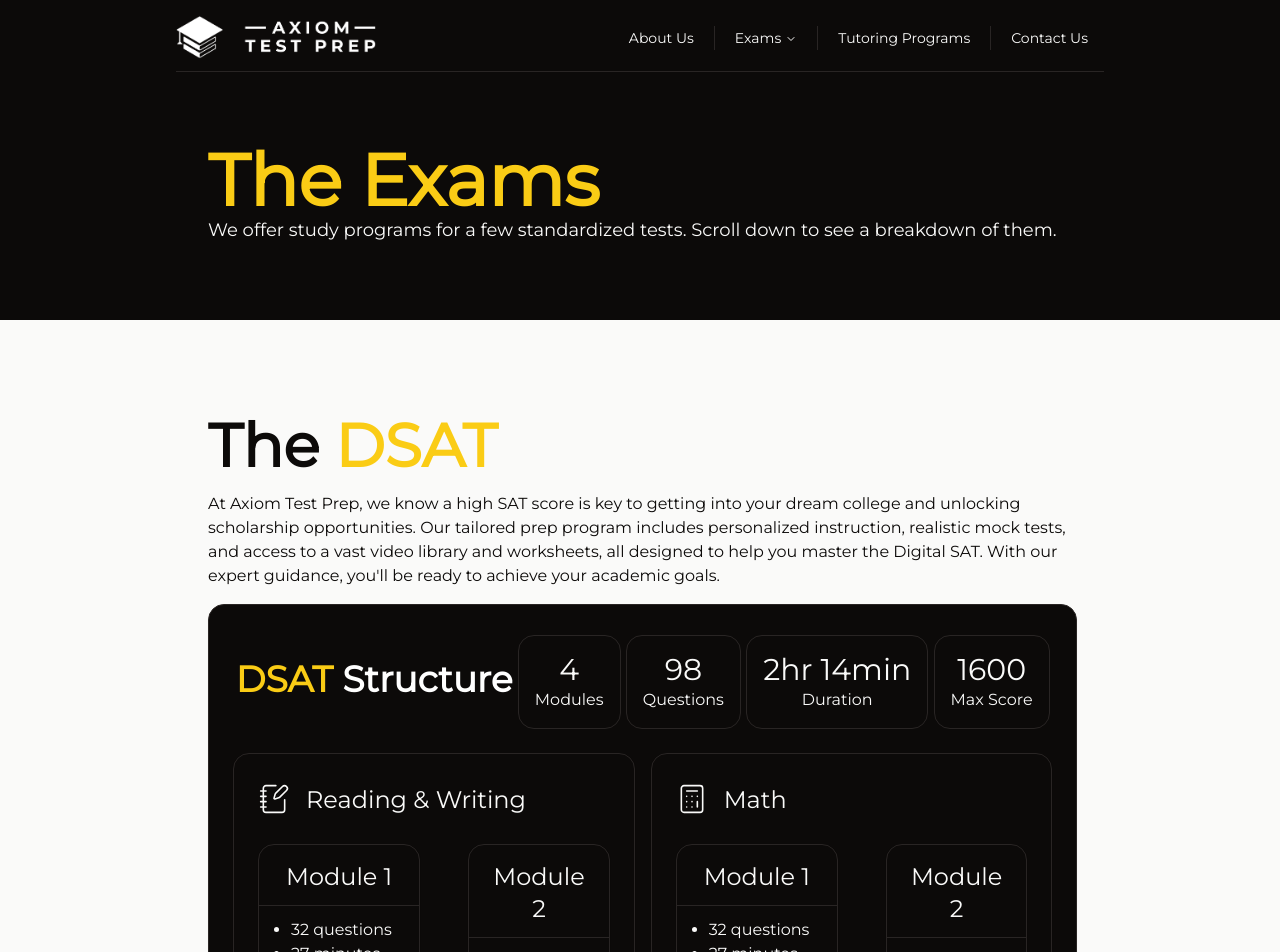
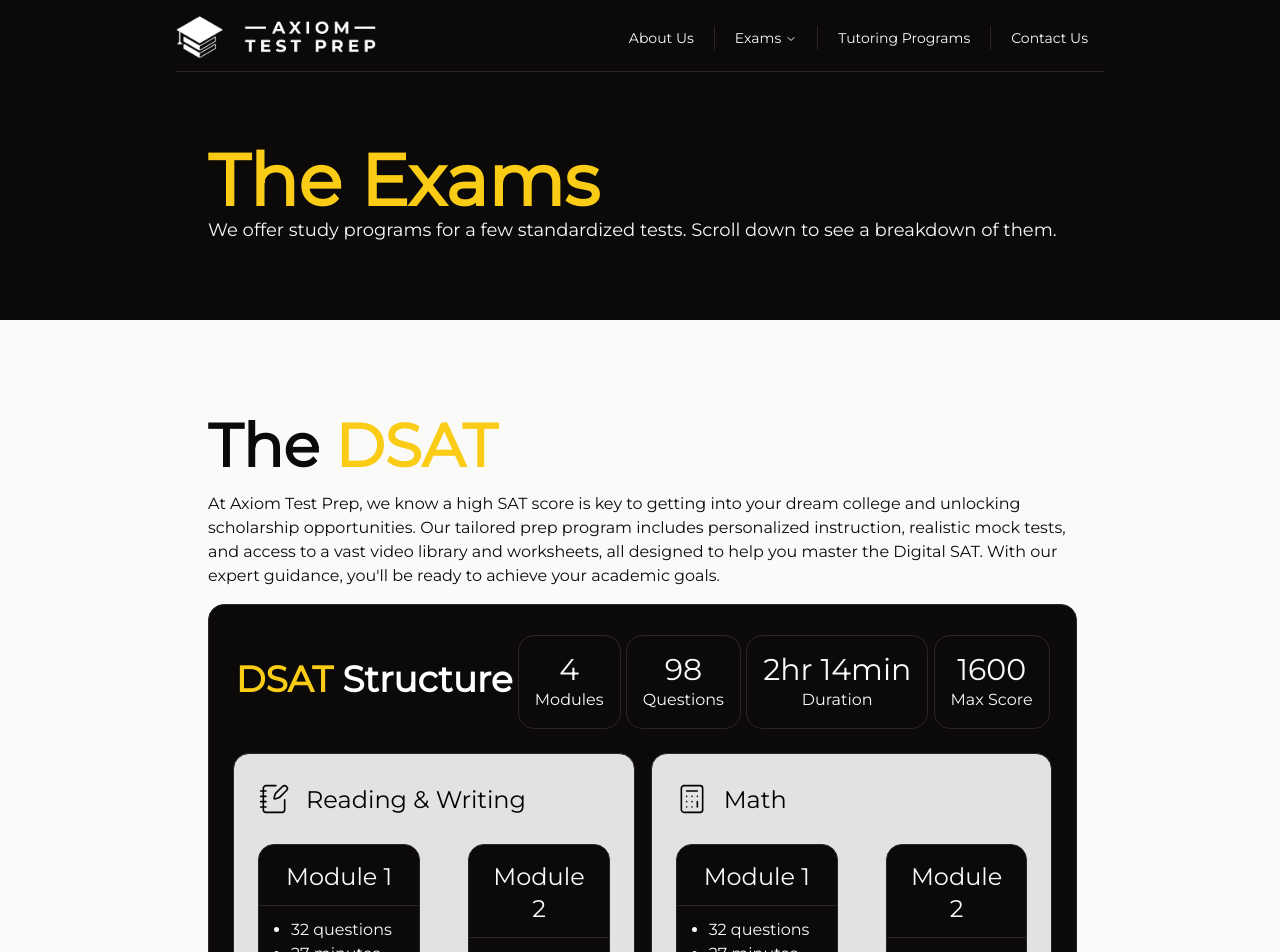
Before and after one commit to aaronzygala/tutoring_site, a Next.js app: page /exams in a window 1280 px wide. Shown: the top 952 px of the page. Built offline with nearby package versions, Linux system fonts and the light colour scheme.

Commit message:
Changed colors of exam card

```diff
--- a/src/app/exams/page.tsx
+++ b/src/app/exams/page.tsx
@@ -81,8 +81,8 @@
               </div>
             </CardHeader>
             <CardContent className="flex flex-row w-full gap-4">
-            <Card className="w-full relative">
-                <CardHeader className="flex flex-row">
+            <Card className="w-full relative bg-foreground/90">
+                <CardHeader className="flex flex-row text-black">
                     <Icons.notebookPen strokeWidth={1.2} className="h-8 w-8 mt-auto mb-auto"/>
                     <div className="text-2xl mt-auto mb-auto pb-1 pl-4">Reading & Writing</div>
                 </CardHeader>
@@ -144,8 +144,8 @@
                   </Card>
                 </CardContent>
               </Card>
-              <Card className="w-full relative">
-                <CardHeader className="flex flex-row">
+              <Card className="w-full relative bg-foreground/90">
+                <CardHeader className="flex flex-row text-black">
                     <Icons.calculator strokeWidth={1.2} className="h-8 w-8 mt-auto mb-auto"/>
                     <div className="text-2xl mt-auto mb-auto pb-1 pl-4">Math</div>
                 </CardHeader>
```
